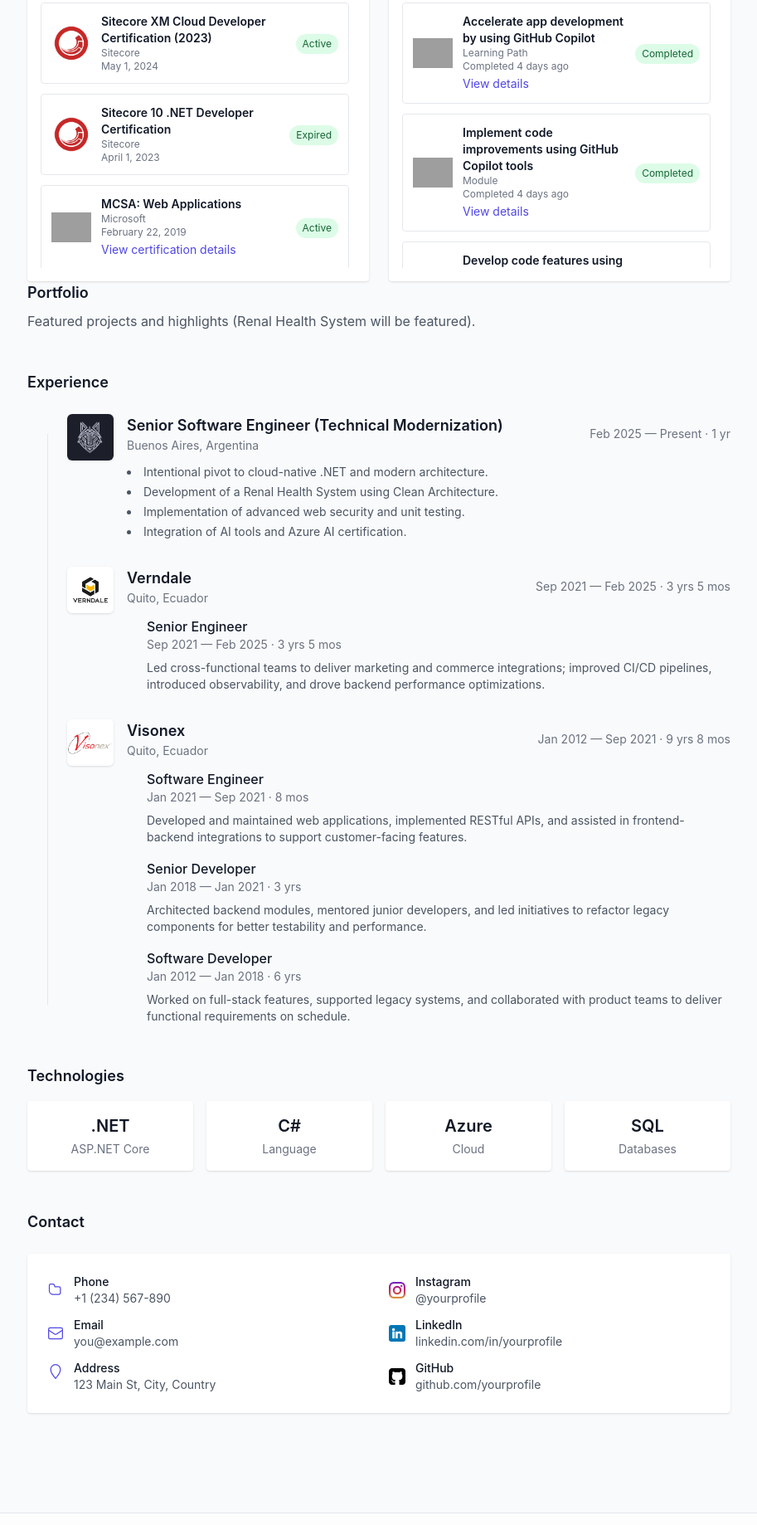
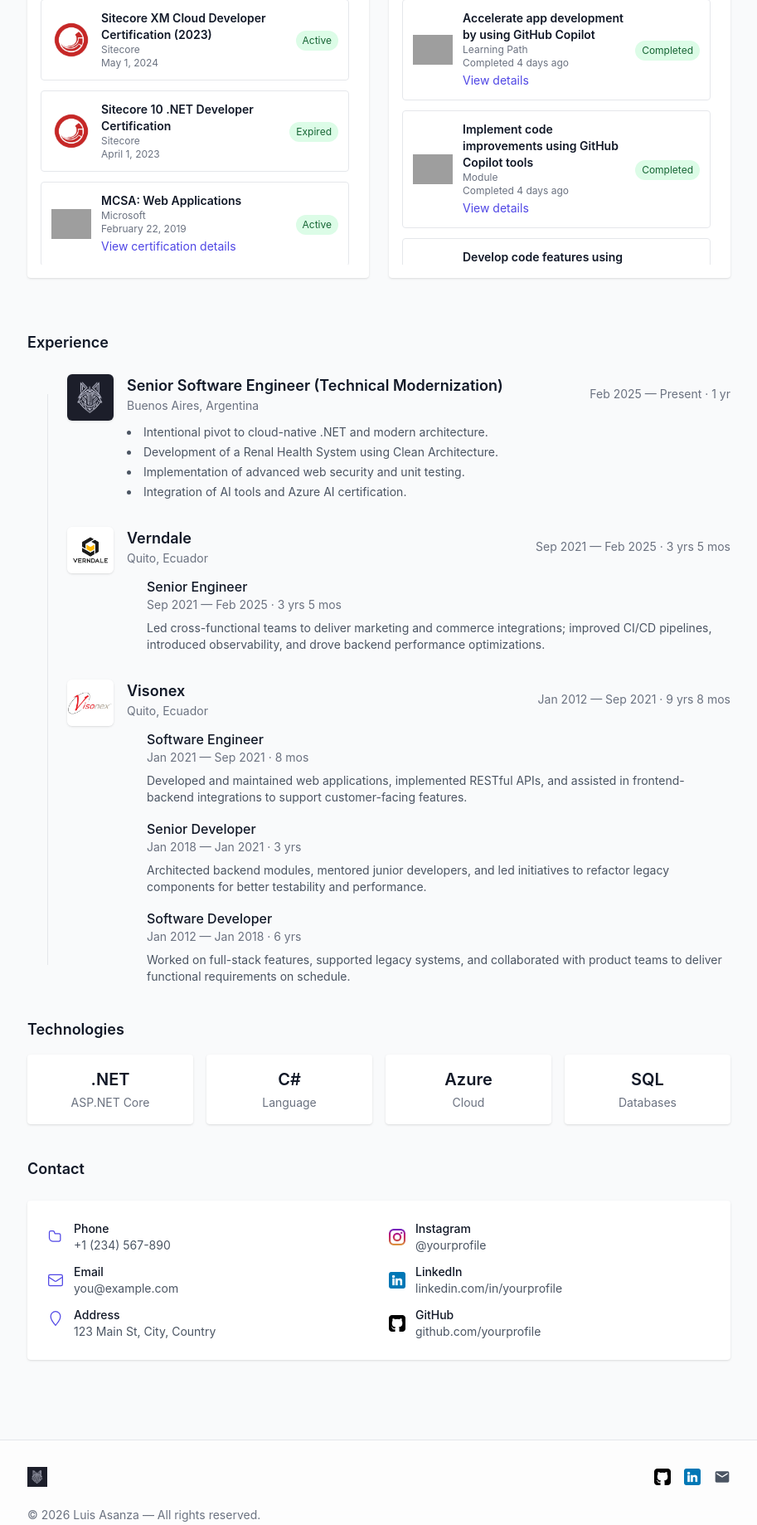
Before and after one commit to luisAsanza/AsanzaDev, a plain HTML site: page index.html in a window 1280 px wide. Shown: the part 962-2800 px from the top of the page at 83% size, without its empty margins (183-1096 px from the left). Drawn offline with nearby package versions, Linux system fonts and the light colour scheme; grey boxes are pictures that could not be loaded.

Commit message:
Add logo image and update header layout; remove portfolio section temporarily

```diff
--- a/index.html
+++ b/index.html
@@ -10,13 +10,22 @@
     <script src="https://cdn.tailwindcss.com"></script>
     <!-- Alpine.js -->
     <script defer src="https://cdn.jsdelivr.net/npm/alpinejs@3.x.x/dist/cdn.min.js"></script>
+    <style>
+      /* Prevent anchored sections from being hidden behind the sticky header */
+      :root{--header-offset:64px}
+      main > section { scroll-margin-top: calc(var(--header-offset) + 0.5rem); }
+      @media (min-width:768px) {
+        /* header height slightly larger on md+ due to layout */
+        :root{--header-offset:72px}
+      }
+    </style>
     <link rel="stylesheet" href="css/styles.css">
   </head>
   <body class="bg-gray-50 text-gray-900 antialiased">
     <header x-data="{open:false}" class="sticky top-0 z-50 bg-white/60 backdrop-blur border-b">
-      <div class="max-w-4xl mx-auto p-4 flex items-center justify-between">
+        <div class="max-w-4xl mx-auto p-4 flex items-center justify-between">
         <a href="#home" class="flex items-center gap-3">
-          <span class="font-mono text-xl font-semibold">&lt;AS /&gt;</span>
+          <img src="assets/logo.png" alt="AsanzaDev" class="w-8 h-8 object-contain" />
           <span class="sr-only">AsanzaDev — Home</span>
         </a>
 
@@ -24,7 +33,7 @@
           <a class="text-sm text-gray-700 hover:text-indigo-600" href="#home">Home</a>
           <a class="text-sm text-gray-700 hover:text-indigo-600" href="#about">About Me</a>
           <a class="text-sm text-gray-700 hover:text-indigo-600" href="#training">Training</a>
-          <a class="text-sm text-gray-700 hover:text-indigo-600" href="#portfolio">Portfolio</a>
+          <!-- Portfolio removed -->
           <a class="text-sm text-gray-700 hover:text-indigo-600" href="#experience">Experience</a>
           <a class="text-sm text-gray-700 hover:text-indigo-600" href="#technologies">Technologies</a>
           <a class="text-sm text-gray-700 hover:text-indigo-600" href="#contact">Contact</a>
@@ -43,7 +52,7 @@
           <a class="block text-gray-700 py-2" href="#home" @click="open = false">Home</a>
           <a class="block text-gray-700 py-2" href="#about" @click="open = false">About Me</a>
           <a class="block text-gray-700 py-2" href="#training" @click="open = false">Training</a>
-          <a class="block text-gray-700 py-2" href="#portfolio" @click="open = false">Portfolio</a>
+          <!-- Portfolio removed -->
           <a class="block text-gray-700 py-2" href="#experience" @click="open = false">Experience</a>
           <a class="block text-gray-700 py-2" href="#technologies" @click="open = false">Technologies</a>
           <a class="block text-gray-700 py-2" href="#contact" @click="open = false">Contact</a>
@@ -71,7 +80,7 @@
         </div>
       </section>
 
-      <section id="about" class="mb-12">
+      <section id="about" class="mb-10">
         <h3 class="text-lg font-semibold">About Me</h3>
         <div class="mt-2 sm:flex sm:items-start sm:gap-6">
           <div class="flex-1">
@@ -89,7 +98,7 @@
         </div>
       </section>
 
-      <section id="training" class="space-y-6">
+      <section id="training" class="space-y-6 mb-16">
         <h3 class="text-lg font-semibold">Certifications and Training</h3>
 
         <div class="grid md:grid-cols-2 gap-6">
@@ -162,12 +171,9 @@
         </div>
       </section>
 
-        <section id="portfolio" class="mb-12">
-          <h3 class="text-lg font-semibold">Portfolio</h3>
-          <p class="text-gray-600 mt-2">Featured projects and highlights (Renal Health System will be featured).</p>
-        </section>
+        <!-- Portfolio section removed temporarily -->
 
-        <section id="experience" class="mb-12">
+        <section id="experience" class="mb-10">
           <h3 class="text-lg font-semibold">Experience</h3>
           <div class="mt-6">
             <div class="relative">
@@ -254,7 +260,7 @@
           </div>
         </section>
 
-        <section id="technologies" class="mb-12">
+        <section id="technologies" class="mb-10">
           <h3 class="text-lg font-semibold">Technologies</h3>
           <div class="mt-4 grid grid-cols-2 sm:grid-cols-4 gap-4">
             <div class="flex flex-col items-center p-4 bg-white rounded shadow">
@@ -276,7 +282,7 @@
           </div>
         </section>
 
-        <section id="contact" class="mb-12">
+        <section id="contact" class="mb-6">
           <h3 class="text-lg font-semibold">Contact</h3>
           <div class="mt-6 bg-white p-6 rounded shadow">
             <div class="grid sm:grid-cols-2 gap-6">
@@ -342,7 +348,7 @@
         <div class="flex flex-col md:flex-row md:justify-between md:items-center gap-6">
           <div>
             <a href="#home" class="flex items-center gap-3">
-              <span class="font-mono text-lg font-semibold">&lt;AS /&gt;</span>
+              <img src="assets/logo.png" alt="AsanzaDev" class="w-6 h-6 object-contain" />
               <span class="sr-only">AsanzaDev</span>
             </a>
           </div>
```
Also changed, not shown: assets/logo.png (added).
